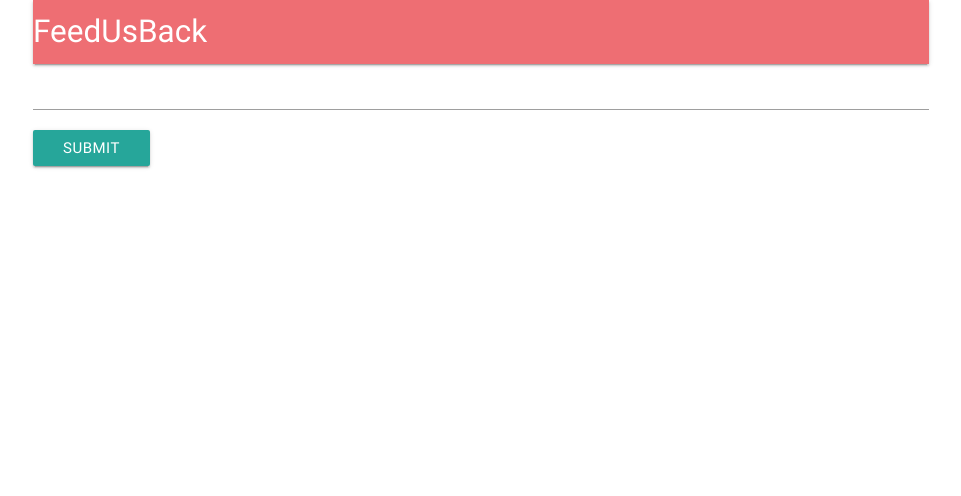
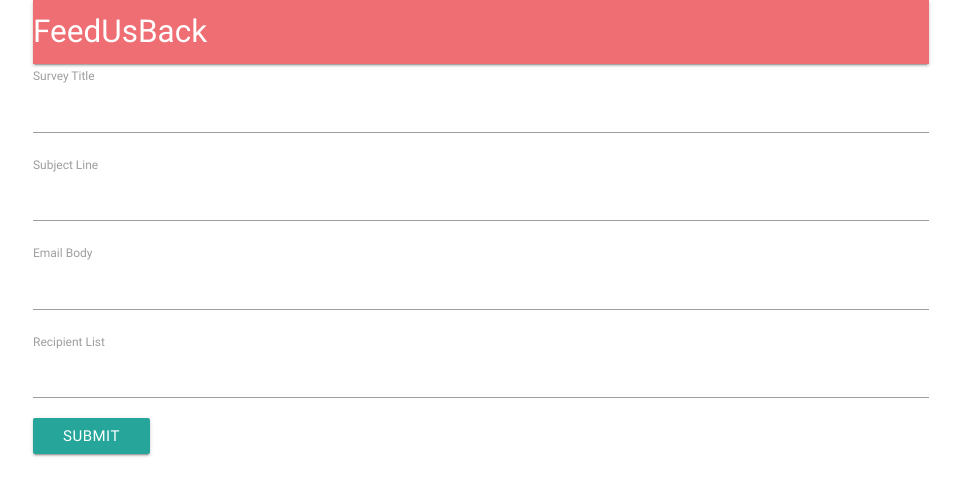
Before and after one commit to jparasha/server, a React (Create React App) app in the folder client/: page /surveys/new in a window 1280 px wide. Shown: the top 496 px of the page, without its empty margins (159-1120 px from the left). Built offline with nearby package versions, Linux system fonts and the light colour scheme; no server answers.

Commit message:
added fields

```diff
--- a/client/src/components/surveys/SurveyForm.js
+++ b/client/src/components/surveys/SurveyForm.js
@@ -6,8 +6,12 @@
     renderFields(){
         return (
              <div>
-                <Field type ="text" name = "title" component = {SurveyField}/>
+                 <Field label="Survey Title" type ="text" name = "title" component = {SurveyField}/>
+                 <Field label="Subject Line" type ="text" name = "subject" component = {SurveyField}/>
+                 <Field label="Email Body" type ="text" name = "body" component = {SurveyField}/>
+                 <Field label="Recipient List" type ="text" name = "emails" component = {SurveyField}/>
             </div>
+
         );
     }
     render(){
```
